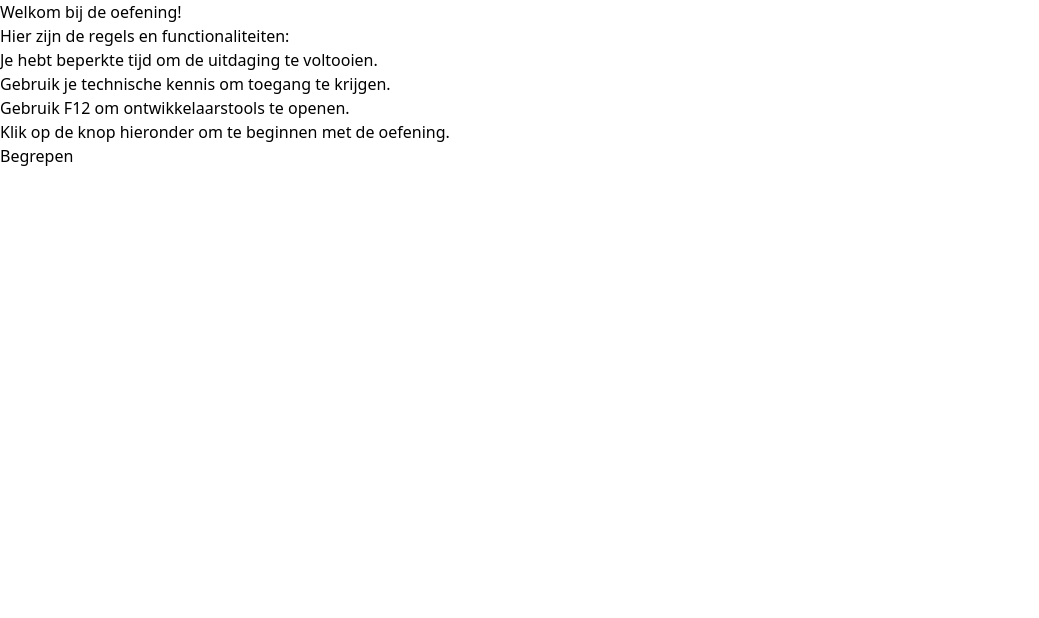
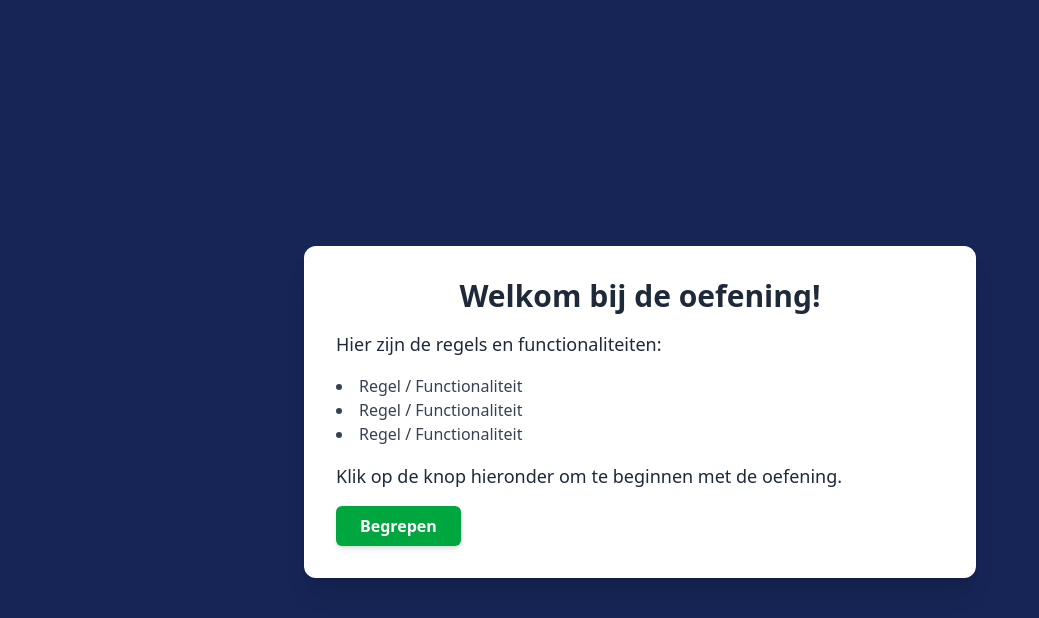
Before and after one commit to nkarimova24/kw1c-proeflesdag, a React (Vite) app: page /material in a window 1280 px wide. Shown: the top 618 px of the page, without its empty margins (0-1039 px from the left). Built offline with nearby package versions, Linux system fonts and the light colour scheme.

Commit message:
materialpage

```diff
--- a/src/pages/MaterialPage.jsx
+++ b/src/pages/MaterialPage.jsx
@@ -4,21 +4,19 @@ const MaterialPage = () => {
   const navigate = useNavigate();
 
   return (
-    <div className="container">
-      <div className="card">
-        <h2>Welkom bij de oefening!</h2>
-        <p>
-          Hier zijn de regels en functionaliteiten:
-        </p>
-        <ul>
-          <li>Je hebt beperkte tijd om de uitdaging te voltooien.</li>
-          <li>Gebruik je technische kennis om toegang te krijgen.</li>
-          <li>Gebruik F12 om ontwikkelaarstools te openen.</li>
+    <div className="flex items-center justify-center min-h-screen bg-blue-950">
+      <div className="bg-white p-8 rounded-xl shadow-xl max-w-2xl w-full mt-6 text-gray-800">
+        <h2 className="text-3xl font-extrabold text-center mb-4">Welkom bij de oefening!</h2>
+        <p className="text-lg mb-4">Hier zijn de regels en functionaliteiten:</p>
+        <ul className="list-disc list-inside mb-4 text-gray-700">
+          <li>Regel / Functionaliteit</li>
+          <li>Regel / Functionaliteit</li>
+          <li>Regel / Functionaliteit</li>
         </ul>
-        <p>
-          Klik op de knop hieronder om te beginnen met de oefening.
-        </p>
-        <button onClick={() => navigate("/exercise")}>Begrepen</button>
+        <p className="text-lg mb-4">Klik op de knop hieronder om te beginnen met de oefening.</p>
+        <button className="px-6 py-2 bg-green-600 text-white font-semibold rounded-md shadow-md hover:bg-green-700 transition-all duration-300" onClick={() => navigate("/exercise")}>
+          Begrepen
+        </button>
       </div>
     </div>
   );
```
